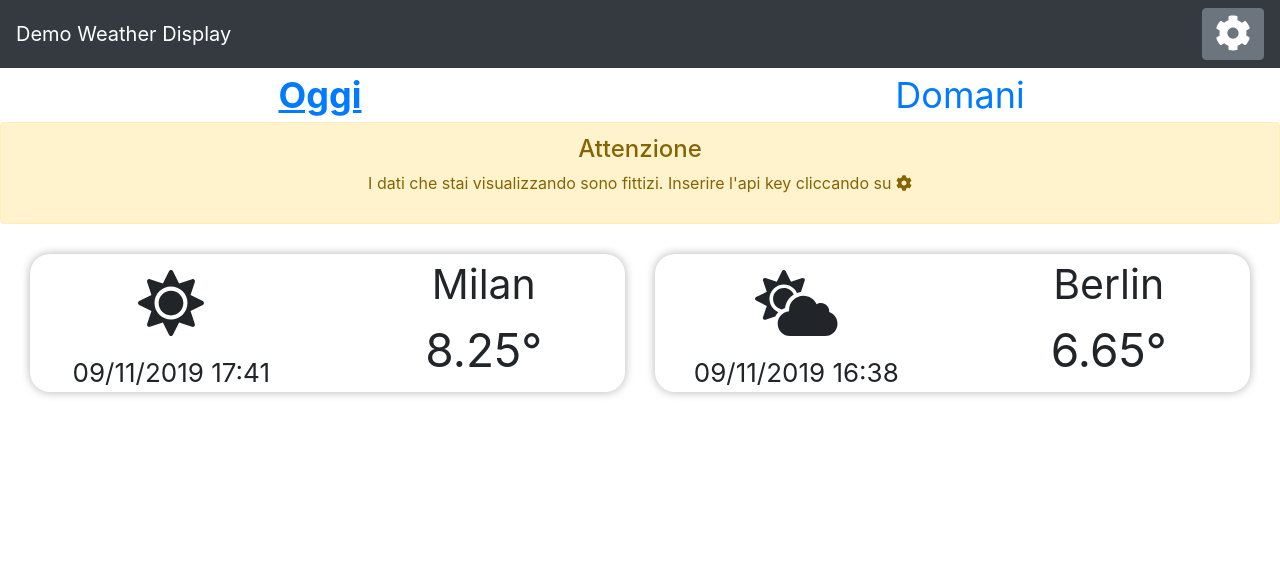
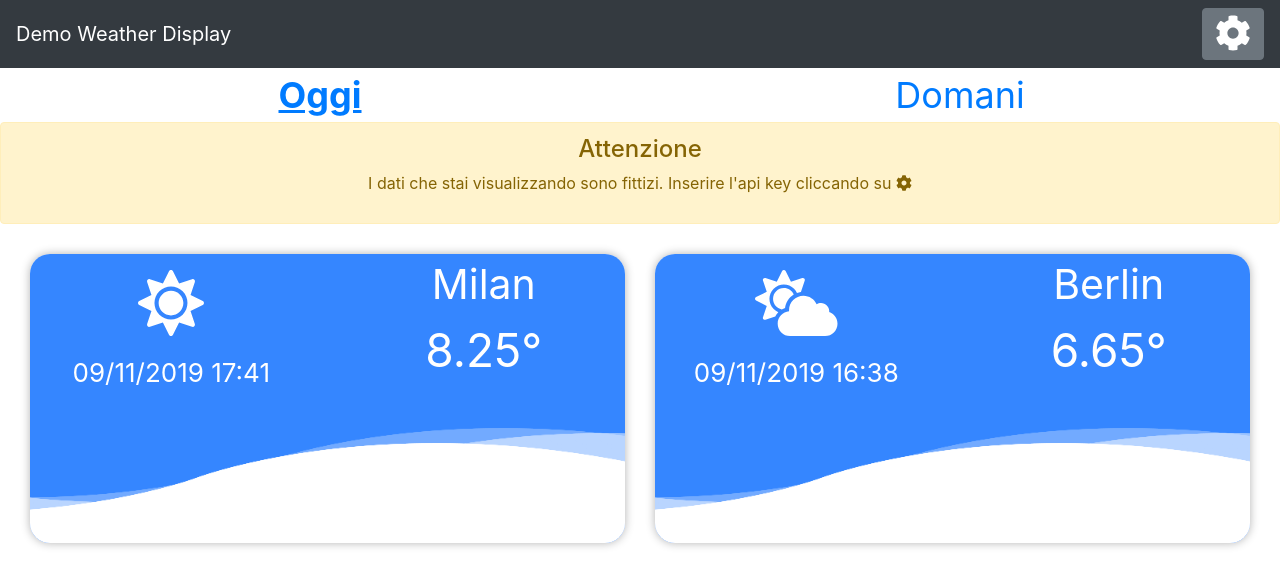
Before and after one commit to minu1994/demo-weather-display, a React (Create React App) app: page /Today in a window 1280 px wide. Shown: the top 586 px of the page. Built offline with nearby package versions, Linux system fonts and the light colour scheme.

Commit message:
- Aggiunta animazione sfondo cards, - Bugfix relativo alla giornata metereologica di domani

```diff
--- a/src/components/DayPanelContainer/DayPanel.css
+++ b/src/components/DayPanelContainer/DayPanel.css
@@ -8,3 +8,64 @@
 	width: 100%;
 	border-radius: 20px;
 }
+
+section {
+	color: white;
+	position: relative;
+	width: 100%;
+	height: calc(129px + 20vh);
+	background: #3586ff;
+	overflow: hidden;
+	border-radius: 20px
+}
+
+section .wave {
+	position: absolute;
+	bottom: 0;
+	left: 0;
+	width: 100%;
+	height: 100px;
+	background: url(wave.png);
+	background-size: 1000px 100px;
+}
+
+section .wave.wave1 {
+	animation: animate 30s linear infinite;
+	z-index: 1000;
+	opacity: 1;
+	animation-delay: 0s;
+}
+
+section .wave.wave2 {
+	animation: animate2 15s linear infinite;
+	z-index: 999;
+	opacity: 0.5;
+	animation-delay: -5s;
+	bottom: 10px
+}
+
+section .wave.wave3 {
+	animation: animate 30s linear infinite;
+	z-index: 998;
+	opacity: .3;
+	animation-delay: -2s;
+	bottom: 15px;
+}
+
+@keyframes animate {
+	0% {
+		background-position-x: 0;
+	}
+	100% {
+		background-position-x: 1000px;
+	}
+}
+
+@keyframes animate2 {
+	0% {
+		background-position-x: 0;
+	}
+	100% {
+		background-position-x: -1000px;
+	}
+}
--- a/src/components/DayPanelContainer/DayPanelContainer.tsx
+++ b/src/components/DayPanelContainer/DayPanelContainer.tsx
@@ -60,7 +60,7 @@
                     if (dayReference.toUpperCase() === "TODAY") {
                         milanoData = json
                     } else {
-                        milanoData = json.list[0]
+                        milanoData = json.list[7]
                         milanoData.name = json.city.name
                     }
                     this.setState({milanoData})
@@ -81,7 +81,7 @@
                     if (dayReference.toUpperCase() === "TODAY") {
                         berlinoData = json
                     } else {
-                        berlinoData = json.list[0]
+                        berlinoData = json.list[7]
                         berlinoData.name = json.city.name
                     }
                     this.setState({berlinoData})
@@ -120,6 +120,10 @@
     return cityData ?
         <Col xs={12} sm={6}>
             <div className={"DayPanel Card"}>
+                <section >
+                    <div className={"wave wave1"}/>
+                    <div className={"wave wave2"}/>
+                    <div className={"wave wave3"}/>
 
                 <Row>
                     <Col xs={6}>
@@ -134,6 +138,7 @@
                         <span style={{fontSize: "calc(30px + 2vmin)"}}> {cityData.main.temp}° </span>
                     </Col>
                 </Row>
+                </section>
             </div>
         </Col>
         : null
```
Also changed, not shown: src/components/DayPanelContainer/wave.png (added).
